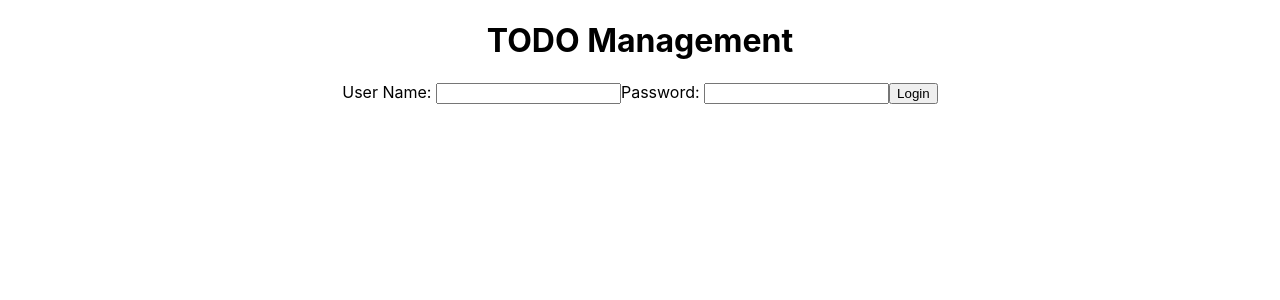
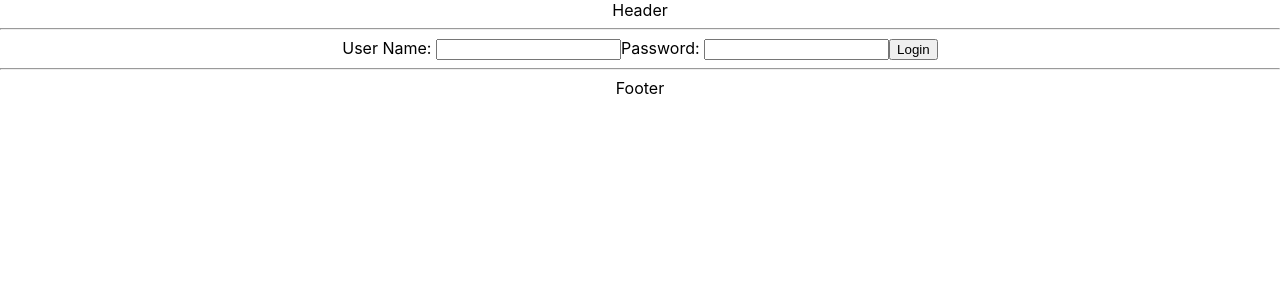
Before and after one commit to havalda-r/todo-app-frontend, a React (Create React App) app: page /login in a window 1280 px wide. Shown: the top 300 px of the page. Built offline with nearby package versions, Linux system fonts and the light colour scheme.

Commit message:
feat: add header/footer

```diff
--- /dev/null
+++ b/src/components/todo/FooterComponent.js
@@ -0,0 +1,14 @@
+import React, { Component } from 'react';
+
+class HeaderComponent extends Component {
+  render() {
+    return (
+      <div>
+        <hr />
+        Footer
+      </div>
+    );
+  }
+}
+
+export default HeaderComponent;
--- /dev/null
+++ b/src/components/todo/HeaderComponent.js
@@ -0,0 +1,14 @@
+import React, { Component } from 'react';
+
+class HeaderComponent extends Component {
+  render() {
+    return (
+      <div>
+        Header
+        <hr />
+      </div>
+    );
+  }
+}
+
+export default HeaderComponent;
--- a/src/components/todo/ToDoApp.js
+++ b/src/components/todo/ToDoApp.js
@@ -3,12 +3,14 @@ import { BrowserRouter as Router, Route, Routes } from 'react-router-dom';
 import WelcomeFunction from './WelcomeComponent';
 import LoginComponentWithNavigate from './LoginComponent';
 import ListTodosComponent from './ListTodosComponent';
+import HeaderComponent from './HeaderComponent';
+import FooterComponent from './FooterComponent';
 
 export default class ToDoApp extends Component {
   render() {
     return (
       <div className='toDoApp'>
-        <h1>TODO Management</h1>
+        <HeaderComponent />
         <Router>
           <Routes>
             <Route path='/' element={<LoginComponentWithNavigate />} />
@@ -18,6 +20,7 @@ export default class ToDoApp extends Component {
             <Route path='*' element={<ErrorComponent />} />
           </Routes>
         </Router>
+        <FooterComponent />
         {/* <LoginComponent />
         <WelcomeComponent /> */}
       </div>
```
